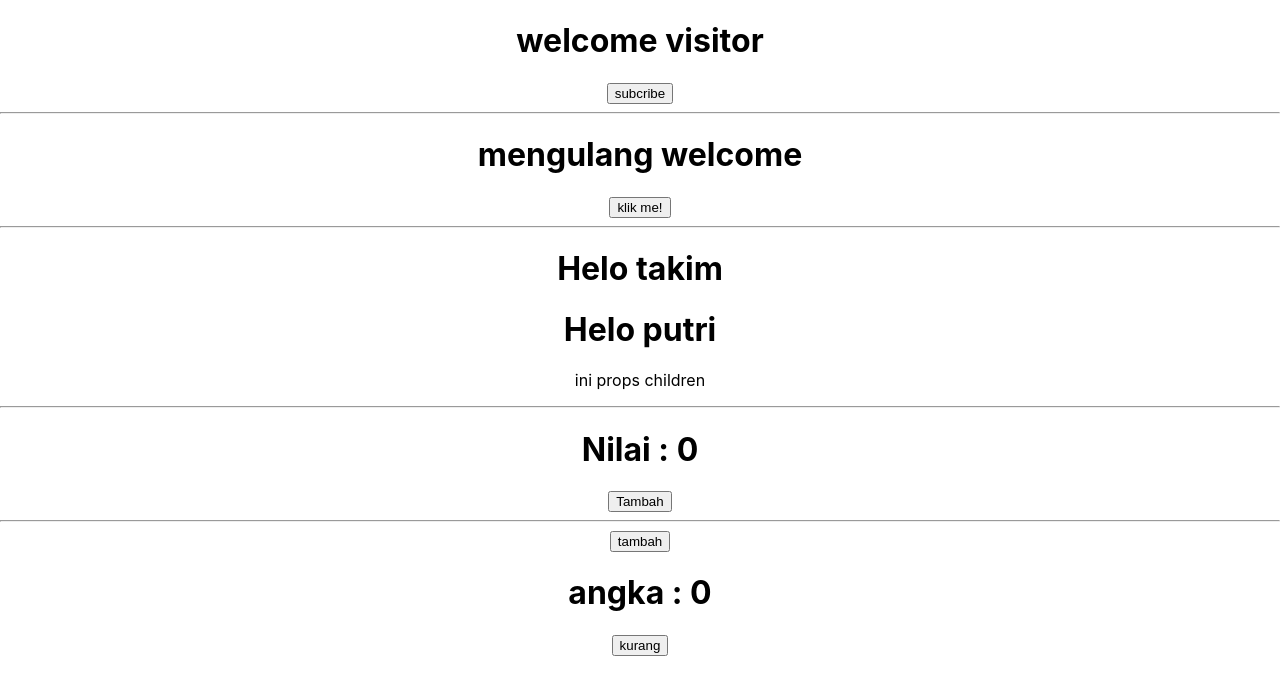
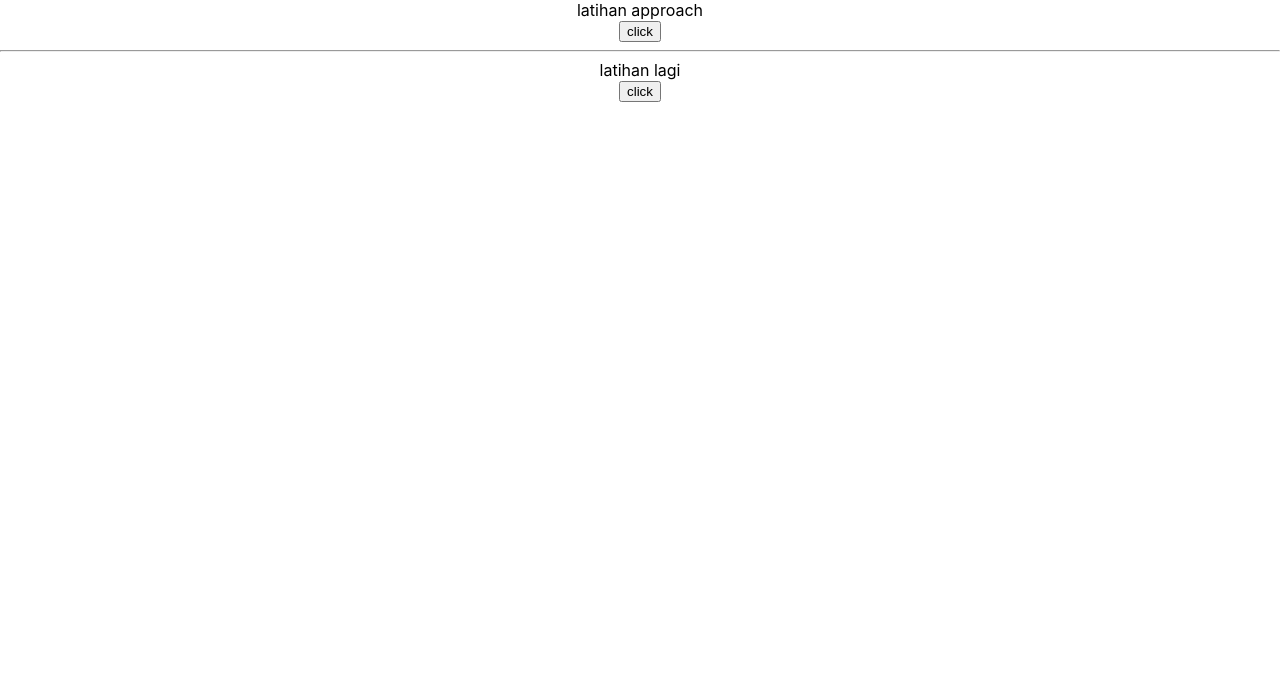
Before and after one commit to thelast7/belajar-react, a React (Create React App) app: page / in a window 1280 px wide. Shown: the top 694 px of the page. Built offline with nearby package versions, Linux system fonts and the light colour scheme.

Commit message:
latihan approch

```diff
--- a/src/App.js
+++ b/src/App.js
@@ -6,17 +6,19 @@ import Welcome2 from './testState2/Welcome2'
 import Hello from './testProps/Hello'
 import Tambah from './testCounter/Tambah'
 import Tambah2 from './testCounter2/Tambah2'
+import EventBind from './testEventBind/EventBind'
+import EventBind2 from './testEventBind/EventBind2'
 
 class App extends Component {
   render() {
     return (
       <div className="App">
-        <Welcome />
+        {/* <Welcome />
         <hr />
         <Welcome2 />
         <hr />
-        <Hello name="takim"/> {/* bisa gini */}
-        {/* bisa gini, kalo p nya itu adalah children */}
+        <Hello name="takim"/> bisa gini
+        bisa gini, kalo p nya itu adalah children
         <Hello name="putri">
           <p>ini props children</p>
         </Hello>
@@ -24,6 +26,10 @@ class App extends Component {
         <Tambah />
         <hr />
         <Tambah2 />
+        <hr /> */}
+        <EventBind />
+        <hr />
+        <EventBind2 />
       </div>
     );
   }
--- /dev/null
+++ b/src/testEventBind/EventBind.js
@@ -0,0 +1,27 @@
+import React, { Component } from 'react'
+
+class EventBind extends Component {
+    constructor(props){
+        super(props)
+        this.state= {
+            message: 'latihan approach'
+        }
+    }
+
+    clickHandler(){
+        this.setState({
+            message: 'sukses'
+        })
+    }
+
+    render() {
+        return (
+            <div>
+                <div>{this.state.message}</div>
+                <button onClick={this.clickHandler.bind(this)}>click</button>
+            </div>
+        )
+    }
+}
+
+export default EventBind
--- /dev/null
+++ b/src/testEventBind/EventBind2.js
@@ -0,0 +1,29 @@
+import React, { Component } from 'react'
+
+class EventBind2 extends Component {
+    constructor(props) {
+        super(props)
+        this.state= {
+            message : 'latihan lagi'
+        }
+    }
+
+    clickHandler2 (){
+        this.setState ({
+            message: 'sukses'
+        })
+    }
+
+    render() {
+        return (
+            <div>
+                <div>{this.state.message}</div>
+                <button onClick={() => this.clickHandler2()}>
+                    click
+                </button>
+            </div>
+        )
+    }
+}
+
+export default EventBind2
```
